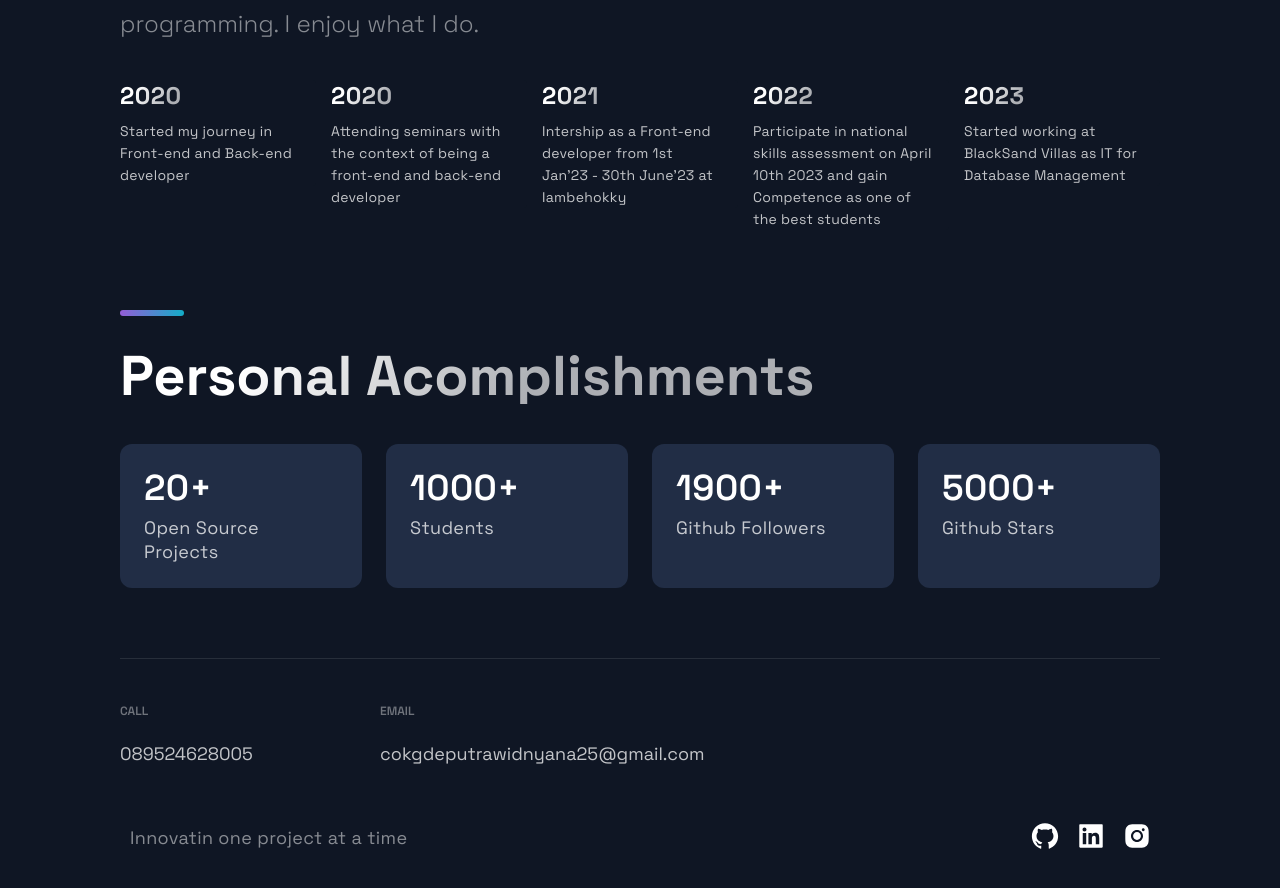
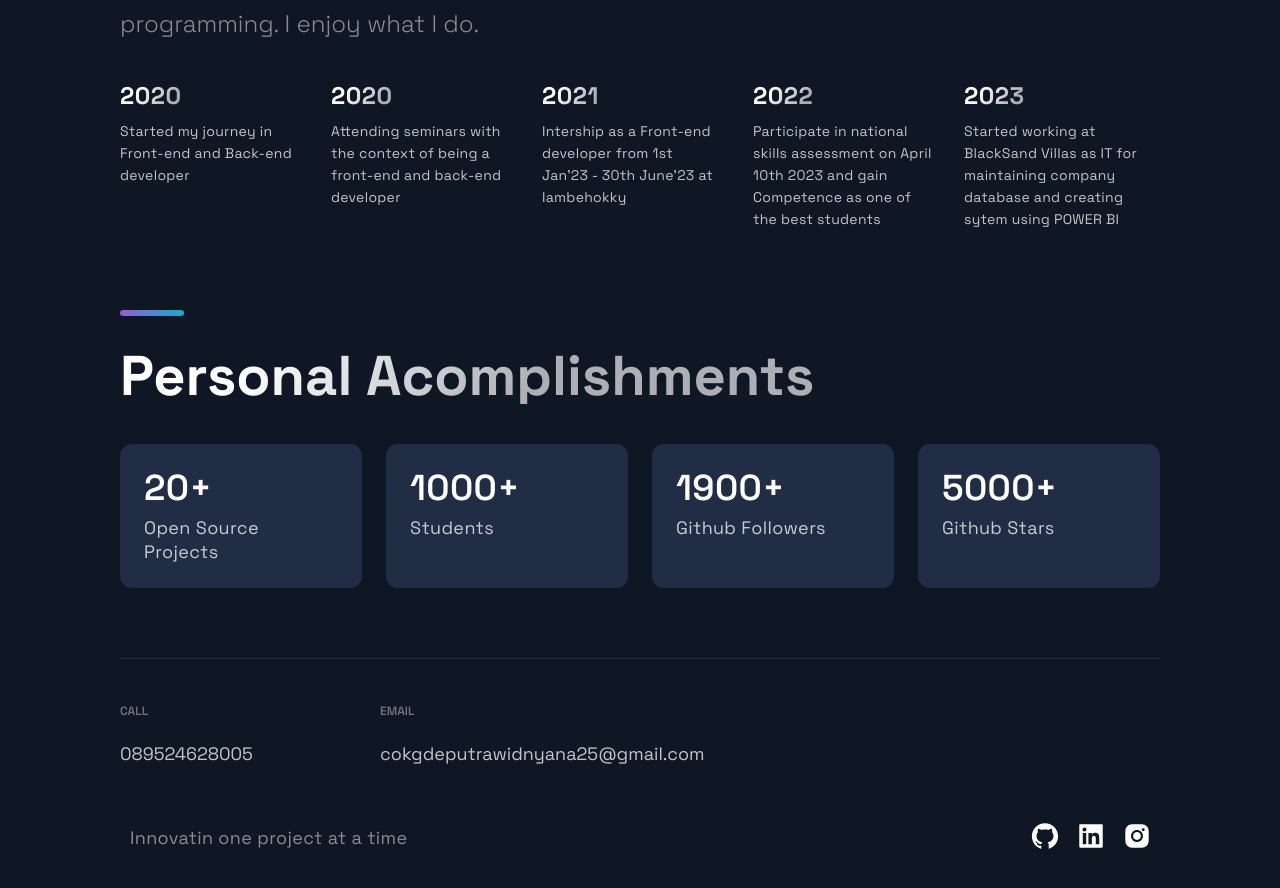
Before and after one commit to CokdePutra/MyPortfolio, a Next.js app: page / in a window 1280 px wide. Shown: the part 3020-3908 px from the top of the page. Built offline with nearby package versions, Linux system fonts and the light colour scheme.

Commit message:
Updating About Me

```diff
--- a/src/constants/constants.js
+++ b/src/constants/constants.js
@@ -60,7 +60,7 @@ export const TimeLineData = [
   },
   {
     year: 2023,
-    text: "Started working at BlackSand Villas as IT for Database Management",
+    text: "Started working at BlackSand Villas as IT for maintaining company database and creating sytem using POWER BI ",
   },
   // { year: 2021, text: "Started my own platform" },
 ];
```
